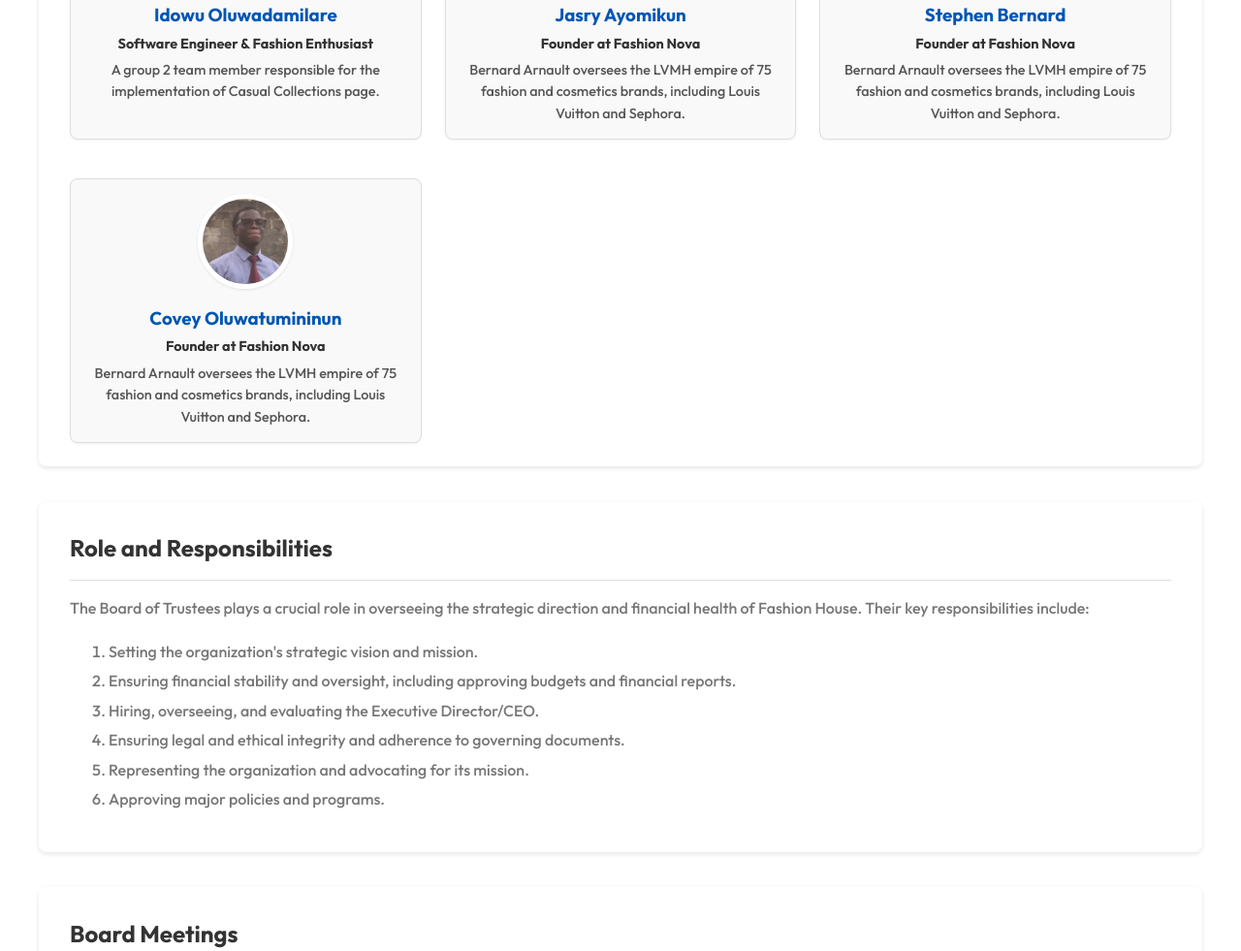
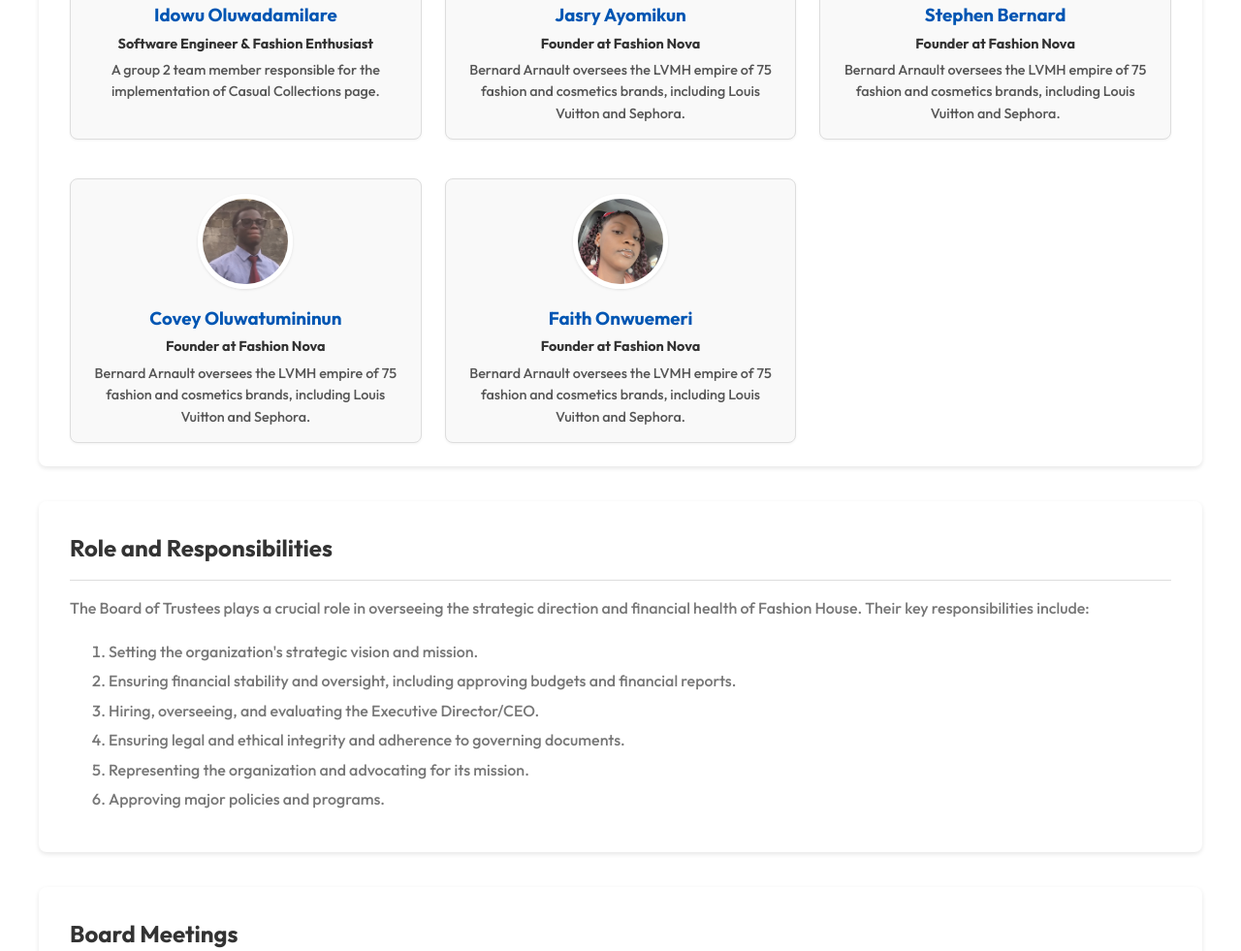
Before and after one commit to Nado-tech/FashionHouse, a plain HTML site: page html files/board-of-trustees.html in a window 1280 px wide. Shown: the part 1088-2069 px from the top of the page at 97% size. Drawn offline with Linux system fonts and the light colour scheme.

Commit message:
Include Faith as a trustee member

```diff
--- a/html files/board-of-trustees.html
+++ b/html files/board-of-trustees.html
@@ -74,6 +74,13 @@
             <p class="title">Founder at Fashion Nova </p>
             <p>Bernard Arnault oversees the LVMH empire of 75 fashion and cosmetics brands, including Louis Vuitton and Sephora.</p>
           </div>
+
+          <div class="trustee-card">
+            <img src="../Pictures/trustees-members/faith.png" alt="Trustee Member">
+            <h3>Faith Onwuemeri</h3>
+            <p class="title">Founder at Fashion Nova </p>
+            <p>Bernard Arnault oversees the LVMH empire of 75 fashion and cosmetics brands, including Louis Vuitton and Sephora.</p>
+          </div>
         </div>
       </div>
     </section>
```
Also changed, not shown: Pictures/trustees-members/faith.png (added).
